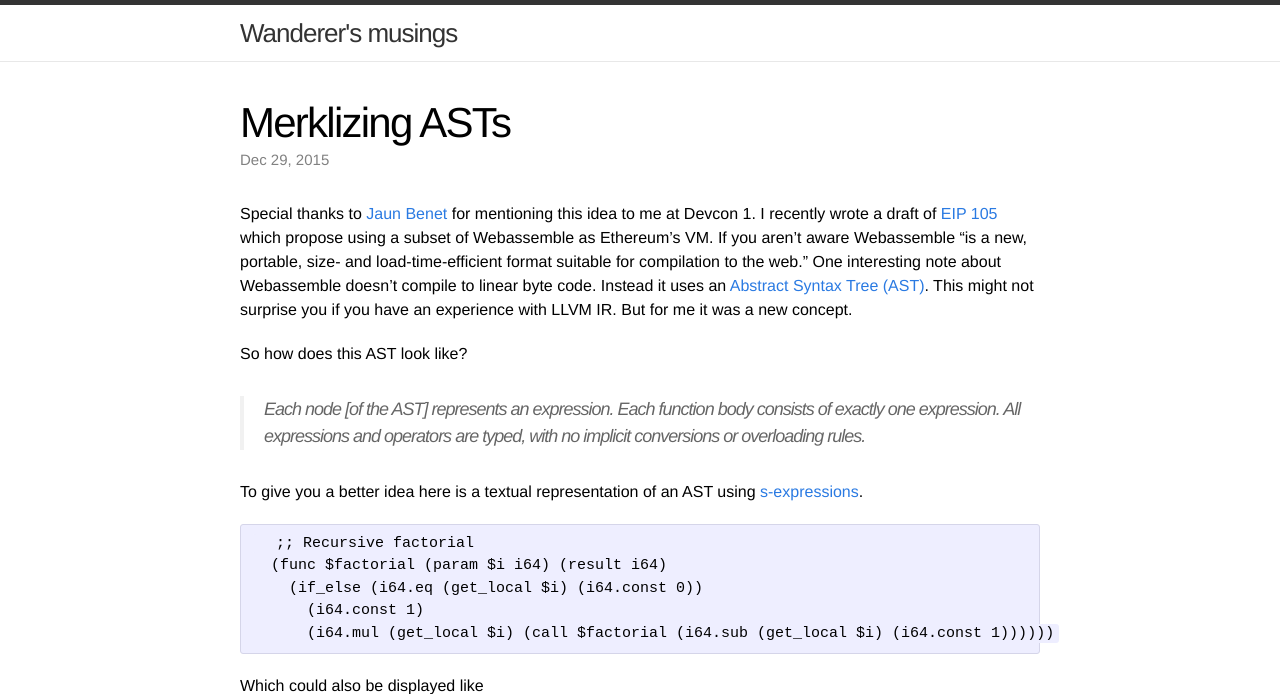
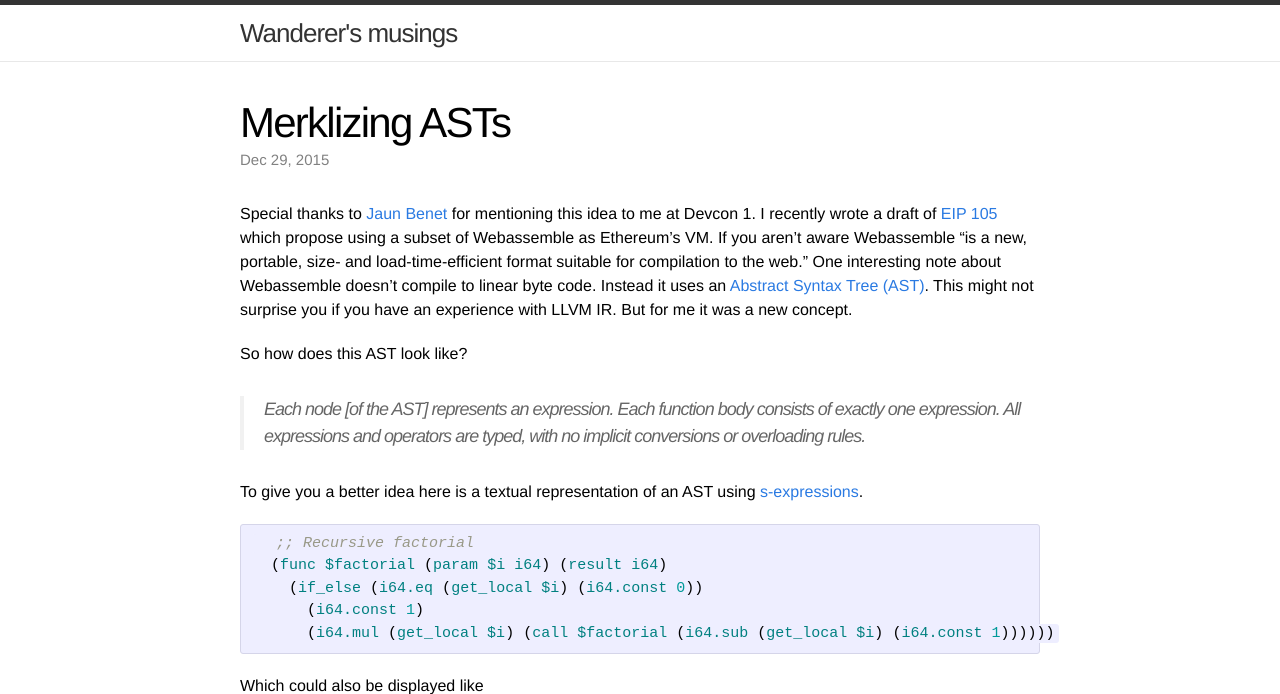
Before and after one commit to emazurek/wanderer.github.io, a Jekyll site: the page built from _posts/2015-12-29-merklizing-ASTs.markdown, in a window 1280 px wide and 900 px high, cut to the strip 0-694 px from the top of the window. Built offline with Jekyll 4.4.1, drawn with Linux system fonts in a browser that asks for light colours; comment, search, counter and statistics services are not loaded.

Commit message:
Update 2015-12-29-merklizing-ASTs.markdown

````diff
--- a/_posts/2015-12-29-merklizing-ASTs.markdown
+++ b/_posts/2015-12-29-merklizing-ASTs.markdown
@@ -13,13 +13,13 @@ So how does this AST look like?
 
 To give you a better idea here is a textual representation of an AST using [s-expressions](https://en.wikipedia.org/wiki/S-expression).
 
-```
+{% highlight lisp  %}
   ;; Recursive factorial
   (func $factorial (param $i i64) (result i64)
     (if_else (i64.eq (get_local $i) (i64.const 0))
       (i64.const 1)
       (i64.mul (get_local $i) (call $factorial (i64.sub (get_local $i) (i64.const 1))))))
-```
+{% endhighlight %}
 Which could also be displayed like
 
 ![AST example](https://cdn.rawgit.com/wanderer/wanderer.github.io/dea025059e91802d62005f16e8c49ced234e5783/_posts/images/Merklizing%20ASTs.svg)
````
